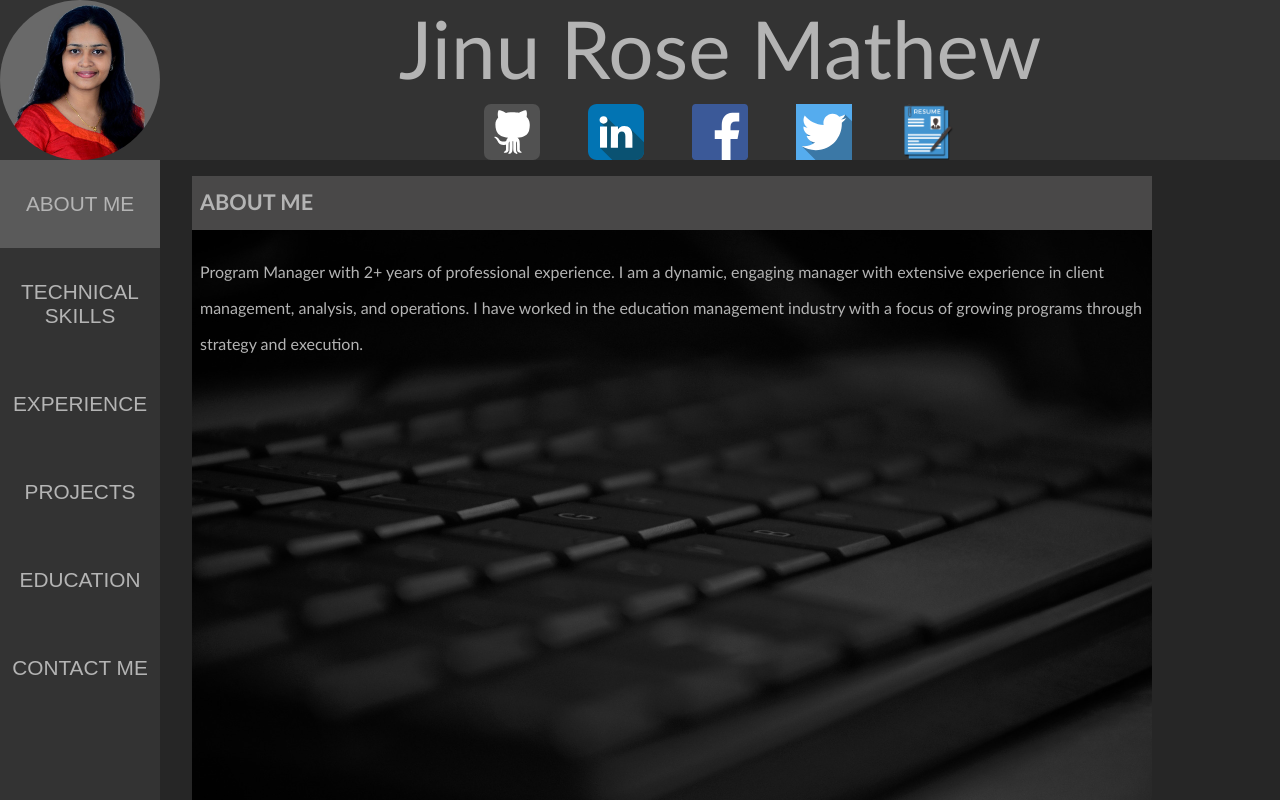
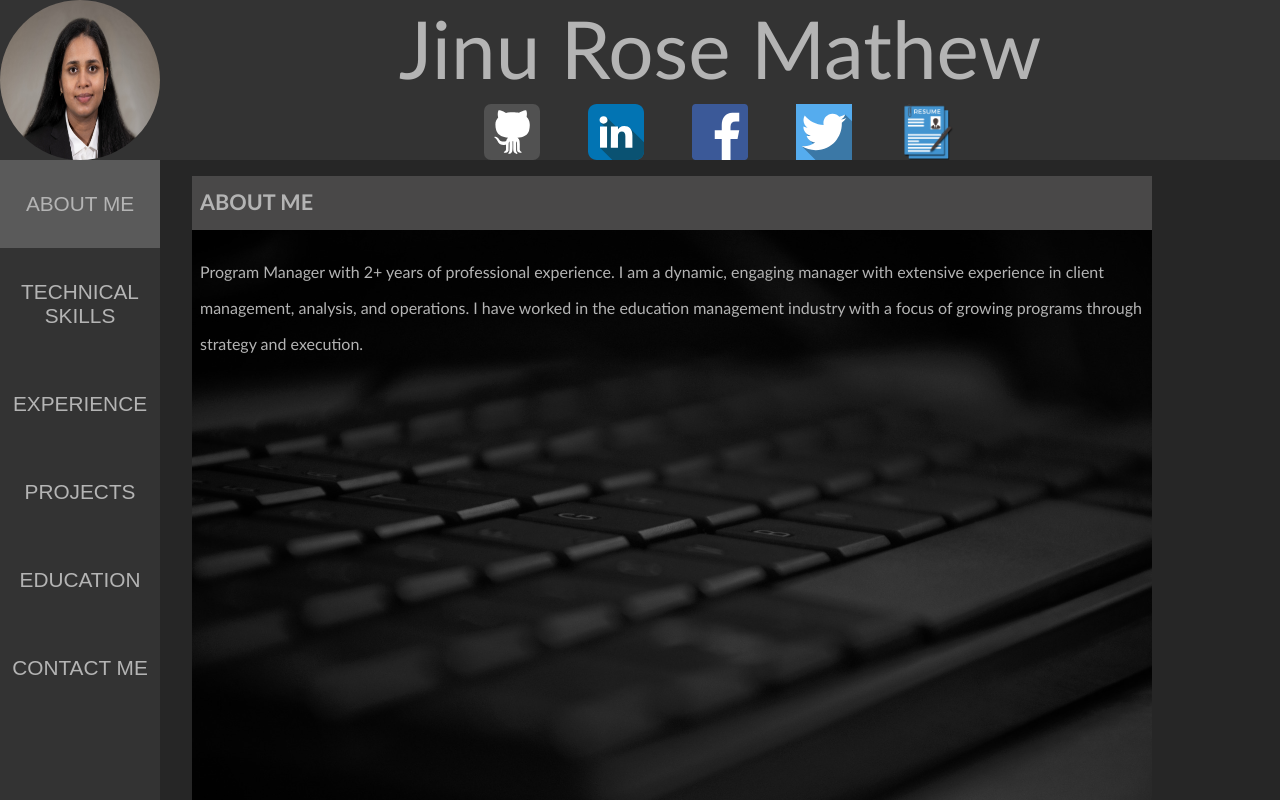
Before and after one commit to jinumathew04/jinumathew04.github.io, a plain HTML site: page index.html in a window 1280 px wide. Drawn offline with Linux system fonts and the light colour scheme.

Commit message:
Update index.html

```diff
--- a/index.html
+++ b/index.html
@@ -12,7 +12,7 @@
   <body>
     <div class="flexrow headersection">
       <div>
-        <img src="assets/images/IMG_NEW.jpg" alt="" class="myimage">
+        <img src="assets/images/jinu.jpg" alt="" class="myimage">
       </div>
       <div style="width: 100%">
         <div class="name">
```
